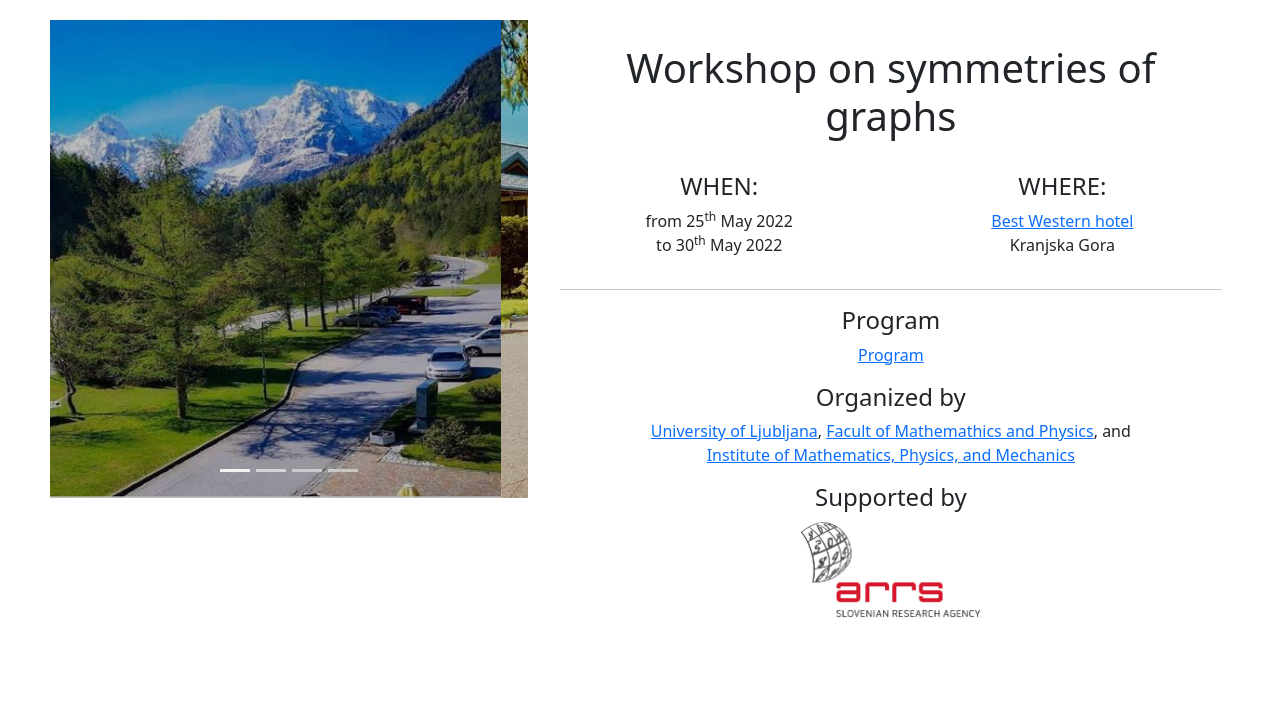
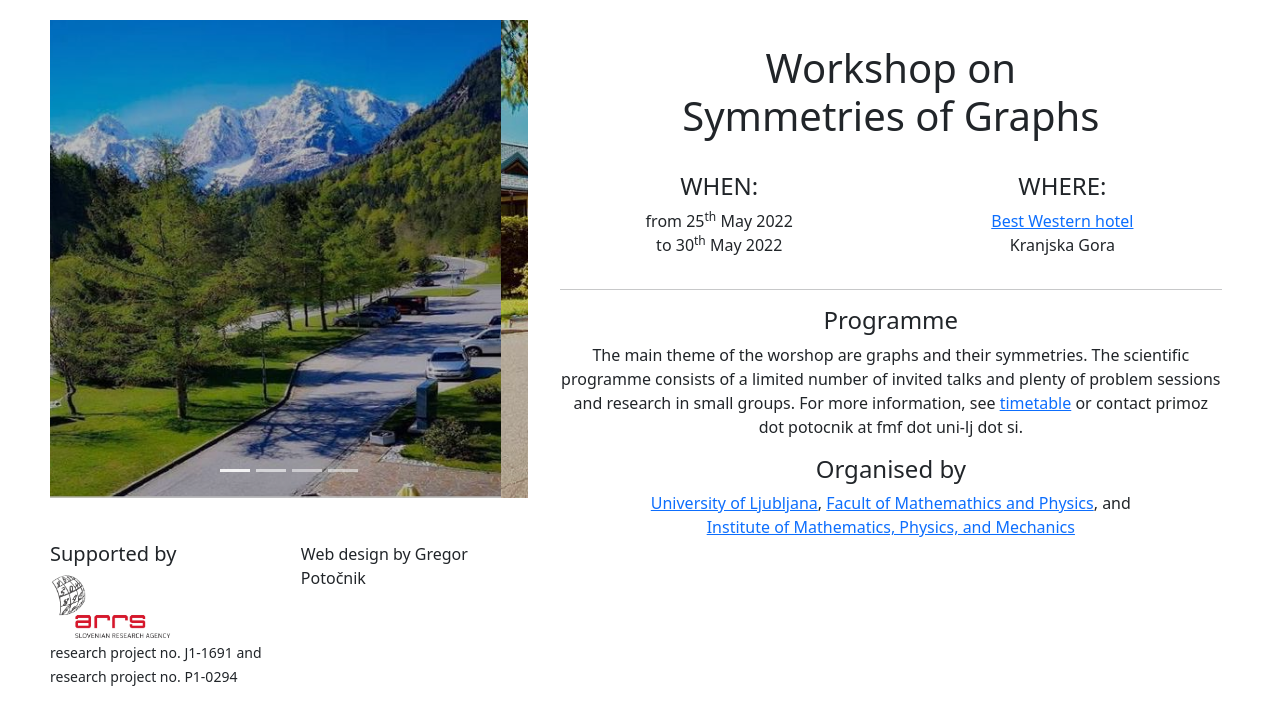
Before and after one commit to IMFM-SI/Bled22-Data-Workshop, a plain HTML site: page index.html in a window 1280 px wide. Drawn offline with nearby package versions, Linux system fonts and the light colour scheme.

Commit message:
update file

```diff
--- a/index.html
+++ b/index.html
@@ -45,10 +45,26 @@
           </div>
         </div>
 
+        <div class="besedilo">
+          <div class="row">
+            <div class="col-6">
+              <br>
+              <h5>Supported by</h5>
+              <img src="slike/arrs-logo.jpg" alt="arrs logo" height="66px">
+              <br>
+              <small>research project no. J1-1691 and research project no. P1-0294</small>
+            </div>
+            <div class="col-6">
+              <br>
+              <p>Web design by Gregor Potočnik</p>
+            </div>
+          </div>
+        </div>
+
     </div>
     <div class="col-md-7 text-center" style="padding: 0 20px 0 20px;">
       <br>
-      <h1 class="naslov">Workshop on symmetries of <br> graphs</h1>
+      <h1 class="naslov">Workshop on <br> Symmetries of Graphs</h1>
       <br>
       <div class="row">
         <div class="col-md-6">
@@ -63,20 +79,16 @@
         </div>
       </div>
       <hr>
-      <h4>Program</h4>
+      <h4>Programme</h4>
       <p>
-        <a href="program.html">Program</a>
+        The main theme of the worshop are graphs and their symmetries.
+        The scientific programme consists of a limited number of invited talks and plenty of problem sessions and research in small groups. For more information, see
+        <a href="program.html">timetable</a> or contact primoz dot potocnik at fmf dot uni-lj dot si.
       </p>
-      <h4>Organized by</h4>
+      <h4>Organised by</h4>
       <p>
         <a target="_blank" href="http://www.uni-lj.si/">University of Ljubljana</a>, <a target="_blank" href="http://www.fmf.uni-lj.si/">Facult of Mathemathics and Physics</a>, and <br> <a target="_blank" href="http://www.imfm.si/">Institute of Mathematics, Physics, and Mechanics</a>
       </p>
-      <h4>Supported by</h4>
-      <img src="slike/arrs-logo.jpg" alt="arrs logo" height="100">
-      <br>
-      <br>
-      <br>
     </div>
-    <br>
   </body>
 </html>
--- a/style.css
+++ b/style.css
@@ -54,6 +54,7 @@ body {
   }
   .besedilo {
     padding: 20px 50px 0 50px;
+    text-align: center;
   }
   body {
     padding: 0;
```
Also changed, not shown: program.html (+2 -2 lines).
